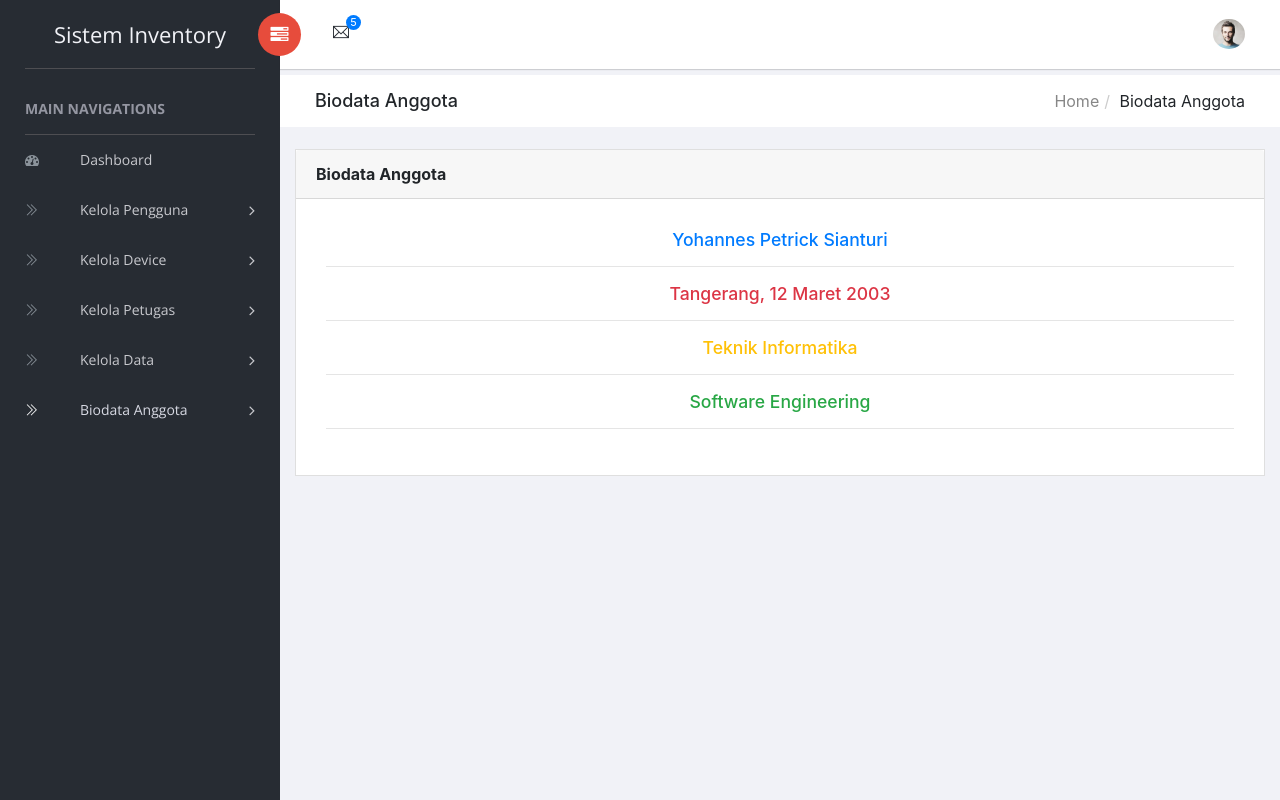
After one commit to global-institute/main-page, a PHP site: page /main-page/yohannes.php in a window 1280 px wide. The commit adds this page. Run offline with PHP 8.4, Linux system fonts and the light colour scheme; a user stored in the database is signed in; data comes from the database, SQL or seed files in the repository; some libraries are stand-ins or nearby versions.

Commit message:
add new file biodata

```diff
--- a/config.php
+++ b/config.php
@@ -1,9 +1,9 @@
 <?php
 	error_reporting(0);
-	$base_link = "https://parcell.co.id/kel1/";
+	$base_link = "http://localhost/main-page/";
     $base_name = "Sistem Inventory";
 	date_default_timezone_set('Asia/Jakarta');
-	$conn = mysqli_connect("localhost", "parcellc_kel1", "!=ADlqcYS{p?", "parcellc_kel1");
+	$conn = mysqli_connect("localhost", "root", "", "sistem_inventory");
 	$operating_system = $_SERVER['HTTP_USER_AGENT'];
 	$date = date("Y-m-d");
 	$time = date("H:i:s");
--- a/header.php
+++ b/header.php
@@ -147,6 +147,26 @@ $identitas_jabatan_pengunjung = $data_identitas_pengunjung['jabatan'];
                             <li><i class="menu-icon ti-export"></i><a href="<?php echo $base_link; ?>tampil-data-export.php">Data Export</a></li>
                         </ul>
                     </li>
+                    <?php
+                    if($page == "biodata"){
+                    ?>
+                    <li class="menu-item-has-children dropdown active">
+                    <?php
+                    } else {
+                    ?>
+                    <li class="menu-item-has-children dropdown">
+                    <?php
+                    }
+                    ?>
+                        <a href="#" class="dropdown-toggle" data-toggle="dropdown" aria-haspopup="true" aria-expanded="false"> <i class="menu-icon ti-angle-double-right"></i>Biodata Anggota</a>
+                        <ul class="sub-menu children dropdown-menu">
+                            <li><i class="menu-icon ti-user"></i><a href="<?php echo $base_link; ?>fachrul.php">Fachrul Reza</a></li>
+                            <li><i class="menu-icon ti-user"></i><a href="<?php echo $base_link; ?>yohannes.php">Yohannes Petrick</a></li>
+                            <li><i class="menu-icon ti-user"></i><a href="<?php echo $base_link; ?>william.php">William Chico</a></li>
+                            <li><i class="menu-icon ti-user"></i><a href="<?php echo $base_link; ?>eka.php">Muhammad Eka</a></li>
+                            <li><i class="menu-icon ti-user"></i><a href="<?php echo $base_link; ?>aghniya.php">Aghniya Aulia</a></li>
+                        </ul>
+                    </li>
                 </ul>
             </div><!-- /.navbar-collapse -->
         </nav>
--- /dev/null
+++ b/yohannes.php
@@ -0,0 +1,67 @@
+<?php
+session_start();
+require 'config.php';
+$page = "biodata";
+include 'header.php';
+?>
+    <div class="breadcrumbs">
+        <div class="col-sm-4">
+            <div class="page-header float-left">
+                <div class="page-title">
+                    <h1>Biodata Anggota</h1>
+                </div>
+            </div>
+        </div>
+		<div class="col-sm-8">
+			<div class="page-header float-right">
+				<div class="page-title">
+					<ol class="breadcrumb text-right">
+						<li class="breadcrumb-item"><a href="index.php">Home</a></li>
+                        <li class="active">Biodata Anggota</li>
+                    </ol>
+                </div>
+            </div>
+        </div>
+    </div>
+	<div class="content mt-3">
+        <div class="animated fadeIn">
+            <div class="row">
+                <div class="col-lg-12">
+                    <div class="card">
+                        <div class="card-header">
+                            <strong class="card-title">Biodata Anggota</strong>
+                        </div>
+                        <div class="card-body">
+                            <!-- Credit Card -->
+                            <div id="pay-invoice">
+                                <div class="card-body">
+                                    <div class="card-title">
+                                        <h4 class="text-center text-primary">Yohannes Petrick Sianturi</h4>
+                                        <hr>
+                                        <h4 class="text-center text-danger">Tangerang, 12 Maret 2003</h4>
+                                        <hr>
+                                        <h4 class="text-center text-warning">Teknik Informatika</h4>
+                                        <hr>
+                                        <h4 class="text-center text-success">Software Engineering</h4>
+                                    </div>
+                                    <hr>
+                                </div>
+                            </div>
+                        </div>
+                    </div><!-- .card -->
+                </div><!--/.col-->
+            </div>
+        </div>
+    </div>
+    <script src="<?php echo $base_link; ?>vendors/datatables.net/js/jquery.dataTables.min.js"></script>
+    <script src="<?php echo $base_link; ?>vendors/datatables.net-bs4/js/dataTables.bootstrap4.min.js"></script>
+    <script src="<?php echo $base_link; ?>vendors/datatables.net-buttons/js/dataTables.buttons.min.js"></script>
+    <script src="<?php echo $base_link; ?>vendors/datatables.net-buttons-bs4/js/buttons.bootstrap4.min.js"></script>
+    <script src="<?php echo $base_link; ?>vendors/jszip/dist/jszip.min.js"></script>
+    <script src="<?php echo $base_link; ?>vendors/pdfmake/build/pdfmake.min.js"></script>
+    <script src="<?php echo $base_link; ?>vendors/pdfmake/build/vfs_fonts.js"></script>
+    <script src="<?php echo $base_link; ?>vendors/datatables.net-buttons/js/buttons.html5.min.js"></script>
+    <script src="<?php echo $base_link; ?>vendors/datatables.net-buttons/js/buttons.print.min.js"></script>
+    <script src="<?php echo $base_link; ?>vendors/datatables.net-buttons/js/buttons.colVis.min.js"></script>
+    <script src="<?php echo $base_link; ?>assets/js/init-scripts/data-table/datatables-init.js"></script>
+</body>
```
